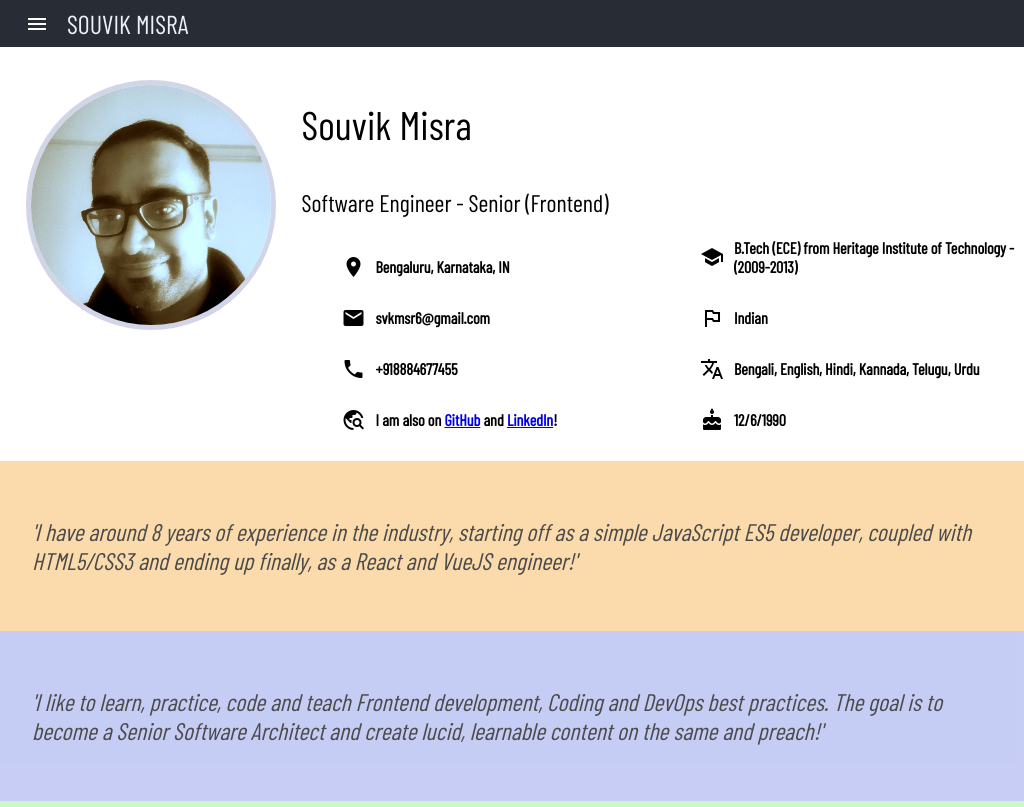
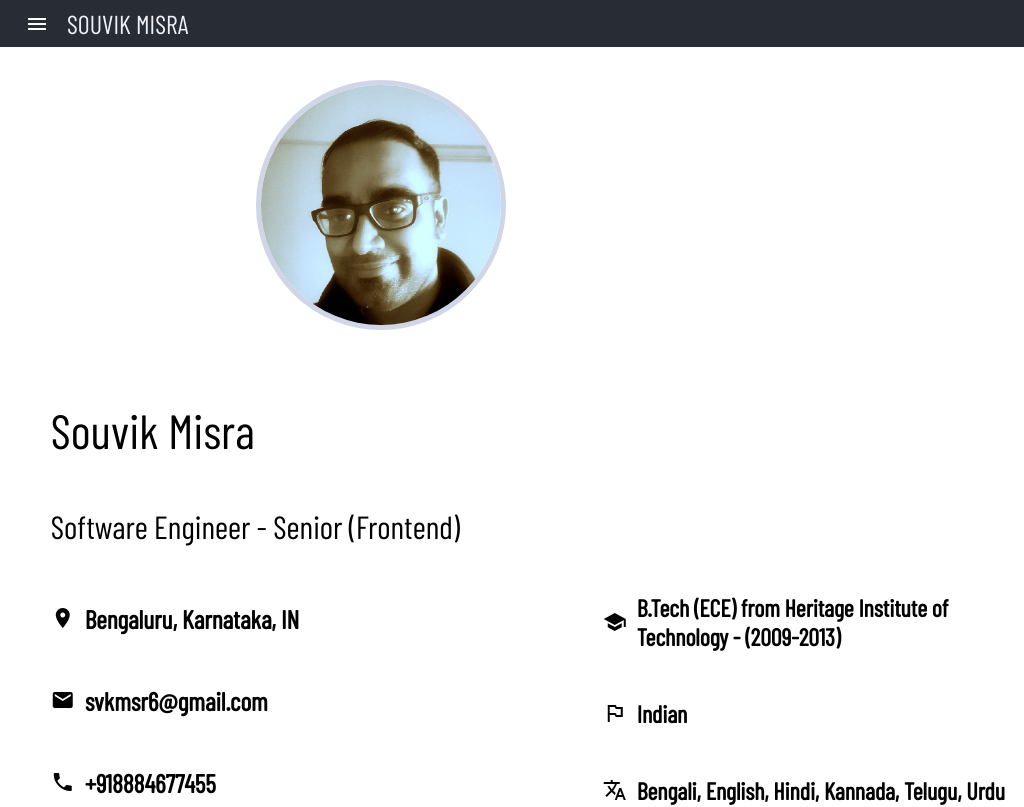
Before and after one commit to svkmsr6/svk-profile-app, a React (Create React App) app: page / in a window 1024 px wide. Shown: the top 807 px of the page. Built offline with nearby package versions, Linux system fonts and the light colour scheme.

Commit message:
Making it responsive - 4

```diff
--- a/src/components/Avatar.css
+++ b/src/components/Avatar.css
@@ -14,3 +14,19 @@
     border-radius: 0;
     padding: 5px;
 }
+
+@media (min-width: 600px){
+    .avatar-container {
+        flex: 0 0 50%;
+    }
+}
+
+@media (min-width: 900px){
+
+}
+
+@media (min-width: 1100px){
+    .avatar-container {
+        flex: 0 0 25%;
+    }
+}
--- a/src/components/Avatar.js
+++ b/src/components/Avatar.js
@@ -4,7 +4,7 @@ import './Avatar.css';
 function Avatar(props) {
     return (
         <div className="avatar-container">
-            <img class={props.frameShape} alt={props.alt} src={props.src} />
+            <img className={props.frameShape} alt={props.alt} src={props.src} />
         </div>
     );
 }
--- a/src/components/OtherInfo.css
+++ b/src/components/OtherInfo.css
@@ -1,5 +1,5 @@
 .other-info-container {
-    flex: 0 0 35%;
+    flex: 0 0 94%;
     display: flex;
     flex-direction: column;
     justify-content: flex-end;
@@ -33,3 +33,21 @@
 .other-info-container > .info-list > .info-list-item > .info > .data{
     font-size: 1rem;
 }
+
+@media (min-width: 600px){
+    .other-info-container {
+        flex: 0 0 44%;
+    }
+}
+
+@media (min-width: 900px){
+    .other-info-container > .info-list > .info-list-item > .info > .data {
+        font-size: 1.5rem;
+    }
+}
+
+@media (min-width: 1100px){
+    .other-info-container {
+        flex: 0 0 35%;
+    }
+}
--- a/src/components/PersonalInfo.css
+++ b/src/components/PersonalInfo.css
@@ -4,14 +4,17 @@
 
 .personal-info-container > .name{
     font-size: 2.5rem;
+    text-align: center;
 }
 
 .personal-info-container > .desig{
     font-size: 1.5rem;
+    text-align: center;
 }
 
 .personal-info-container > .info-list {
     list-style-type: none;
+    width: 80vw;
 }
 
 .personal-info-container > .info-list > .info-list-item {
@@ -30,3 +33,35 @@
 .personal-info-container > .info-list > .info-list-item > .info > .data{
     font-size: 1rem;
 }
+
+@media (min-width: 600px)and (max-width: 900px){
+    .personal-info-container > .info-list {
+        width: 50vw;
+    }
+    .personal-info-container > .name, .personal-info-container > .desig {
+        text-align: unset;
+        padding-left: 40px;
+    }
+}
+
+@media (min-width: 900px) and (max-width: 1100px){
+    .personal-info-container > .name {
+        font-size: 3rem;
+    }
+    .personal-info-container > .desig {
+        font-size: 2rem;
+    }
+    .personal-info-container > .name, .personal-info-container > .desig {
+        text-align: unset;
+        padding-left: 40px;
+    }
+    .personal-info-container > .info-list {
+        width: 50vw;
+    }
+    .personal-info-container > .info-list > .info-list-item > .info > .data {
+        font-size: 1.6rem;
+    }
+}
+
+@media (min-width: 1100px){
+}
--- a/src/views/Intro.css
+++ b/src/views/Intro.css
@@ -5,11 +5,11 @@
     justify-content: center;
 }
 
-@media (min-width: 600px){
+/* @media (min-width: 600px){
 }
 
 @media (min-width: 900px){
 }
 
 @media (min-width: 1100px){
-}
+} */
```
